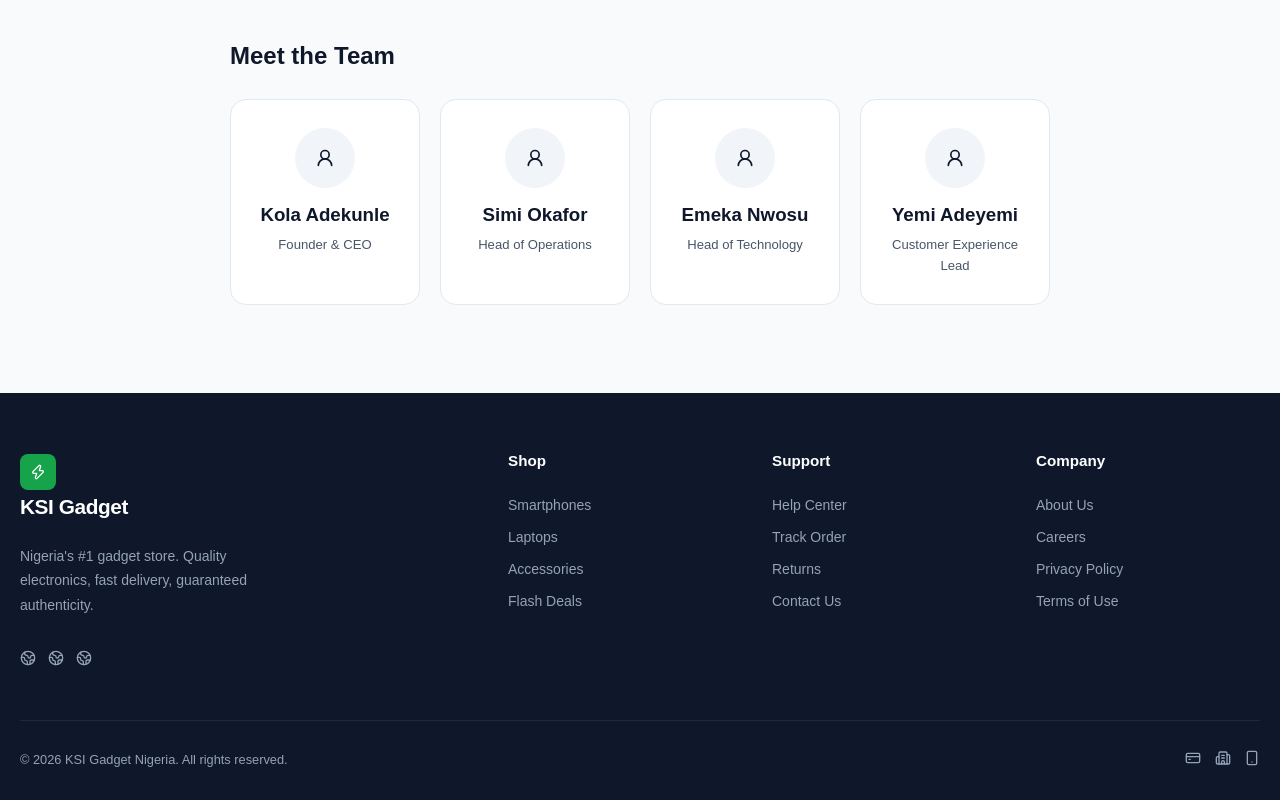
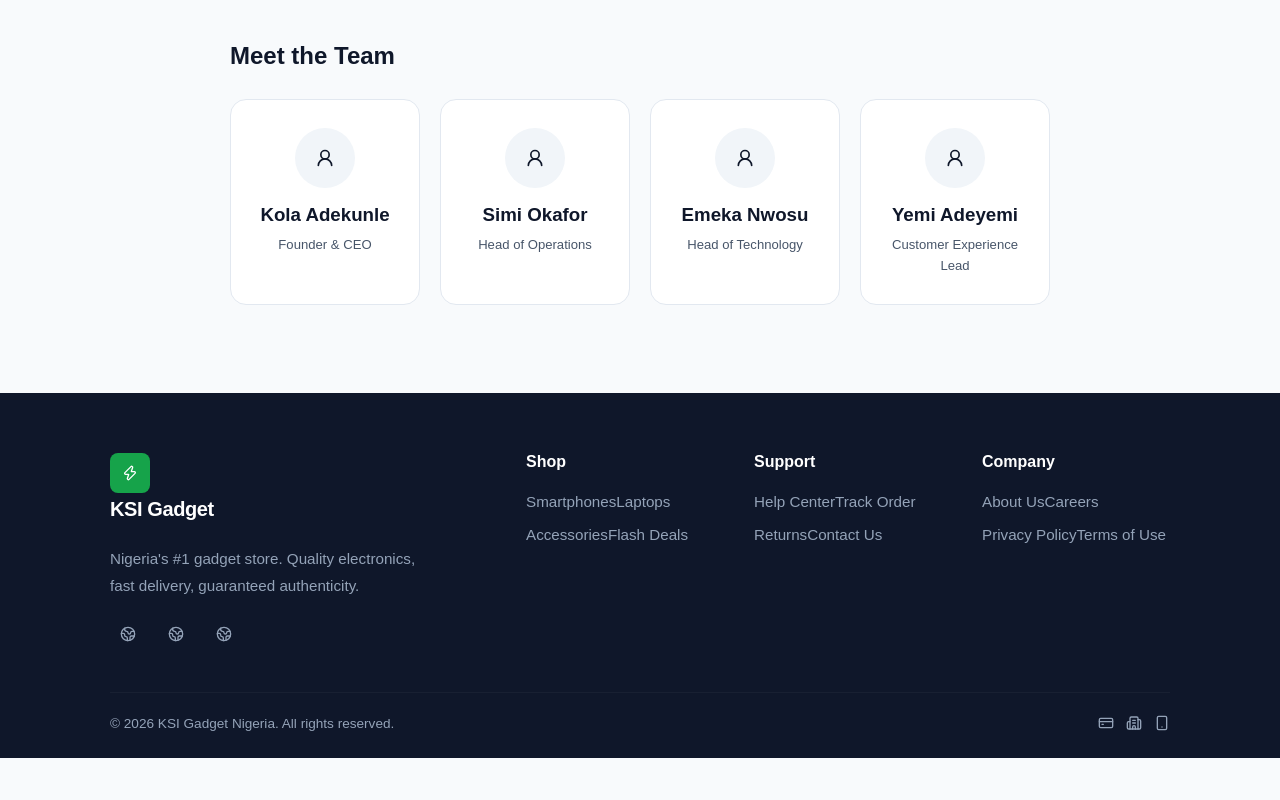
Before and after one commit to Mykelsown/ksi-store-frontend, a React (Vite) app: page /about in a window 1280 px wide. Shown: the part 998-1798 px from the top of the page. After the commit the page ends 1756 px from the top, so only its background shows below. Built offline with nearby package versions, Linux system fonts and the light colour scheme; no server answers.

Commit message:
update:added the utils folder for formatting of data consistently and also added few changes to some jsx and css files

```diff
--- a/src/components/Footer.css
+++ b/src/components/Footer.css
@@ -5,16 +5,18 @@
   padding: 3.5rem 0 1.5rem;
   margin-top: 3rem;
 }
+.footer .container { max-width: 1100px; margin: 0 auto; }
 .footer-grid {
   display: grid;
   grid-template-columns: 2fr 1fr 1fr 1fr;
   gap: 2.5rem;
   margin-bottom: 2.5rem;
+  align-items: start;
 }
 .footer-logo {
   display: flex;
   align-items: center;
-  gap: 0.4rem;
+  gap: 0.5rem;
   text-decoration: none;
   margin-bottom: 1rem;
 }
@@ -22,8 +24,8 @@
   font-size: 1.4rem;
   background: var(--primary);
   color: white;
-  width: 36px;
-  height: 36px;
+  width: 40px;
+  height: 40px;
   border-radius: 8px;
   display: flex;
   align-items: center;
@@ -31,52 +33,70 @@
 }
 .footer-logo .logo-text {
   font-family: 'Syne', sans-serif;
-  font-size: 1.3rem;
+  font-size: 1.25rem;
   font-weight: 800;
   color: white;
 }
 .footer-col p {
-  font-size: 0.875rem;
-  line-height: 1.75;
-  max-width: 240px;
-  margin-bottom: 1.25rem;
+  font-size: 0.95rem;
+  line-height: 1.8;
+  max-width: 320px;
+  margin-bottom: 1rem;
+  color: var(--footer-text);
 }
 .footer-col h4 {
   color: white;
   font-family: 'Syne', sans-serif;
   font-weight: 700;
+  font-size: 1rem;
+  margin-bottom: 0.75rem;
+}
+.footer-links { list-style: none; padding: 0; margin: 0; }
+.footer-links li { margin-bottom: 0.35rem; }
+.footer-col a {
+  display: inline-block;
   font-size: 0.95rem;
-  margin-bottom: 1rem;
-}
-.footer-col a {
-  display: block;
-  font-size: 0.875rem;
   color: var(--footer-text);
-  padding: 0.3rem 0;
-  transition: color 0.2s;
+  padding: 0.25rem 0;
+  transition: color 0.15s ease, transform 0.15s ease;
   cursor: pointer;
   text-decoration: none;
 }
-.footer-col a:hover { color: var(--primary-light); }
+.footer-col a:hover,
+.footer-col a:focus { color: var(--primary-light); transform: translateX(2px); outline: none; }
 
 .social-links { display: flex; gap: 0.75rem; }
 .social-links a {
-  font-size: 1.3rem;
-  display: inline-block;
-  transition: transform 0.2s;
+  font-size: 1.2rem;
+  display: inline-flex;
+  align-items: center;
+  justify-content: center;
+  width: 36px;
+  height: 36px;
+  border-radius: 6px;
+  transition: transform 0.18s ease, background 0.18s ease;
   text-decoration: none;
+  color: inherit;
 }
-.social-links a:hover { transform: scale(1.2); }
+.social-links a:hover,
+.social-links a:focus { transform: scale(1.08); background: rgba(255,255,255,0.04); }
 
 .footer-bottom {
-  border-top: 1px solid #1e293b;
-  padding-top: 1.5rem;
+  border-top: 1px solid rgba(255,255,255,0.04);
+  padding-top: 1.25rem;
   display: flex;
   justify-content: space-between;
   align-items: center;
-  font-size: 0.8rem;
+  font-size: 0.85rem;
+  gap: 1rem;
 }
-.payment-icons { font-size: 1.2rem; letter-spacing: 0.5rem; }
+.payment-icons { display: inline-flex; gap: 0.75rem; align-items: center; }
+.payment-icons img { height: 22px; display: inline-block; }
+
+/* Accessibility: focus ring for keyboard users */
+.footer-col a:focus,
+.social-links a:focus,
+.footer-logo:focus { box-shadow: 0 0 0 3px rgba(99,102,241,0.12); border-radius: 6px; }
 
 @media (max-width: 1024px) {
   .footer-grid { grid-template-columns: 1fr 1fr; }
@@ -84,4 +104,5 @@
 @media (max-width: 600px) {
   .footer-grid { grid-template-columns: 1fr; }
   .footer-bottom { flex-direction: column; gap: 0.5rem; text-align: center; }
+  .footer-col p { margin-left: 0; }
 }
--- a/src/components/ProductCard.jsx
+++ b/src/components/ProductCard.jsx
@@ -2,6 +2,7 @@
 import { useNavigate } from "react-router-dom";
 import { Heart, ShoppingCart } from "lucide-react";
 import { useApp } from "../context/useApp";
+import { formatPrice, formatRating, formatReviewCount, formatStockStatus, formatBrand } from "../utils/formatting";
 import "./ProductCard.css";
 
 export default function ProductCard({ product }) {
@@ -50,40 +51,26 @@ export default function ProductCard({ product }) {
 
       {/* Body */}
       <div className="card-body">
-        <div className="card-brand">{product.brand}</div>
-        <div className="card-name">{product.name}</div>
+        <div className="card-brand">{formatBrand(product.brand)}</div>
+        <div className="card-name" title={product.name}>{product.name}</div>
         <div className="card-rating">
-          <span className="stars">
-            {"★".repeat(Math.floor(product.rating || 0))}
-            {"☆".repeat(5 - Math.floor(product.rating || 0))}
+          <span className="stars" title={`${product.rating || 0} out of 5 stars`}>
+            {formatRating(product.rating)}
           </span>
           <span className="review-count">
-            {product.rating || 0} ({(product.numReviews || 0).toLocaleString()})
+            {(Number(product.rating) || 0).toFixed(1)} ({formatReviewCount(product.numReviews)})
           </span>
         </div>
         <div className="card-price">
           <span className="price-now">
-            ₦
-            {(product.price || 0).toLocaleString(undefined, {
-              minimumFractionDigits: 2,
-              maximumFractionDigits: 2,
-            })}
+            {formatPrice(product.price)}
           </span>
-          {product.stock > 0 ? (
-            <span
-              className="stock-status"
-              style={{ color: "green", fontSize: "0.85rem" }}
-            >
-              {product.stock} in stock
-            </span>
-          ) : (
-            <span
-              className="stock-status"
-              style={{ color: "red", fontSize: "0.85rem" }}
-            >
-              Out of stock
-            </span>
-          )}
+          <span
+            className="stock-status"
+            style={{ color: product.stock > 0 ? "green" : "red", fontSize: "0.85rem" }}
+          >
+            {formatStockStatus(product.stock)}
+          </span>
         </div>
       </div>
 
--- a/src/pages/Cart.jsx
+++ b/src/pages/Cart.jsx
@@ -51,13 +51,17 @@ export default function Cart() {
             {cart.map((item) => (
               <div key={item.id} className="cart-item">
                 <div className="cart-item-img">
-                  <Package size={20} />
+                  {item.image ? (
+                    <img src={item.image} alt={item.name} style={{ width: '60px', height: '60px', objectFit: 'cover', borderRadius: '4px' }} />
+                  ) : (
+                    <Package size={20} />
+                  )}
                 </div>
                 <div className="cart-item-info">
                   <div className="cart-item-brand">{item.brand}</div>
                   <div className="cart-item-name">{item.name}</div>
                   <div className="cart-item-price">
-                    ₦{item.price.toLocaleString()} each
+                    ₦{item.price.toLocaleString(undefined, { minimumFractionDigits: 2, maximumFractionDigits: 2 })} each
                   </div>
                   <div className="qty-control">
                     <button
@@ -100,7 +104,7 @@ export default function Cart() {
               <span>
                 Subtotal ({cart.reduce((s, c) => s + c.qty, 0)} items)
               </span>
-              <span>₦{cartTotal.toLocaleString()}</span>
+              <span>₦{cartTotal.toLocaleString(undefined, { minimumFractionDigits: 2, maximumFractionDigits: 2 })}</span>
             </div>
             <div className="summary-row">
               <span>Delivery</span>
@@ -110,7 +114,7 @@ export default function Cart() {
             </div>
             <div className="summary-row summary-total">
               <span>Total</span>
-              <span>₦{cartTotal.toLocaleString()}</span>
+              <span>₦{cartTotal.toLocaleString(undefined, { minimumFractionDigits: 2, maximumFractionDigits: 2 })}</span>
             </div>
             <button
               className="btn-primary"
--- a/src/pages/Checkout.jsx
+++ b/src/pages/Checkout.jsx
@@ -177,18 +177,20 @@ export default function Checkout() {
                     <div className="item-left">
                       <div className="item-thumb">
                         {item.image ? (
-                          <img src={item.image} alt={item.name} />
+                          <img src={item.image} alt={item.name} style={{ width: '50px', height: '50px', objectFit: 'cover', borderRadius: '4px' }} />
                         ) : (
                           item.emoji
                         )}
                       </div>
                       <div className="item-meta">
                         <div className="item-name">{item.name}</div>
+                        <div className="item-brand" style={{ fontSize: '0.85rem', color: '#666' }}>{item.brand}</div>
                         <div className="item-qty">Qty: {item.qty}</div>
+                        <div style={{ fontSize: '0.85rem', color: '#666' }}>₦{item.price.toLocaleString(undefined, { minimumFractionDigits: 0, maximumFractionDigits: 0 })}</div>
                       </div>
                     </div>
                     <div className="item-price">
-                      ₦{(item.price * item.qty).toLocaleString()}
+                      ₦{(item.price * item.qty).toLocaleString(undefined, { minimumFractionDigits: 2, maximumFractionDigits: 2 })}
                     </div>
                   </div>
                 ))
@@ -197,16 +199,16 @@ export default function Checkout() {
 
             <div className="order-summary">
               <div className="summary-row">
-                <span>Subtotal</span>
-                <span>₦{cartTotal.toLocaleString()}</span>
+                <span>Subtotal ({cart.length} items)</span>
+                <span>₦{cartTotal.toLocaleString(undefined, { minimumFractionDigits: 2, maximumFractionDigits: 2 })}</span>
               </div>
               <div className="summary-row">
                 <span>Shipping</span>
-                <span>Calculated at checkout</span>
+                <span style={{ color: 'var(--primary)', fontWeight: 600 }}>Free</span>
               </div>
               <div className="summary-row total">
                 <span>Total</span>
-                <span>₦{cartTotal.toLocaleString()}</span>
+                <span>₦{cartTotal.toLocaleString(undefined, { minimumFractionDigits: 2, maximumFractionDigits: 2 })}</span>
               </div>
 
               <button
--- a/src/pages/Dashboard.jsx
+++ b/src/pages/Dashboard.jsx
@@ -76,7 +76,7 @@ export default function Dashboard() {
             </div>
             <div className="dashboard-chip">
               <span>Cart total</span>
-              <strong>₦{cartTotal.toLocaleString()}</strong>
+              <strong>₦{cartTotal.toLocaleString(undefined, { minimumFractionDigits: 2, maximumFractionDigits: 2 })}</strong>
             </div>
             <div className="dashboard-chip">
               <span>Total orders</span>
@@ -121,13 +121,19 @@ export default function Dashboard() {
           <article className="dashboard-card">
             <h2>Recent orders</h2>
             {recentOrders.length === 0 ? (
-              <p>No recent orders yet.</p>
+              <p>No recent orders yet. <Link to="/phones" style={{ color: 'var(--primary)' }}>Start shopping</Link></p>
             ) : (
               <div className="dashboard-actions">
                 {recentOrders.map((order) => (
-                  <div key={order.id} className="dashboard-action-link">
-                    #{order.id.slice(0, 8)} • {order.status} • ₦
-                    {Number(order.totalAmount || 0).toLocaleString()}
+                  <div key={order.id} className="dashboard-action-link" style={{ padding: '0.75rem', backgroundColor: '#f5f5f5', borderRadius: '6px', display: 'flex', justifyContent: 'space-between', alignItems: 'center' }}>
+                    <div>
+                      <div style={{ fontWeight: '600' }}>#{order.id?.slice(0, 8) || 'N/A'}</div>
+                      <div style={{ fontSize: '0.85rem', color: '#666' }}>Status: {order.status}</div>
+                    </div>
+                    <div style={{ textAlign: 'right' }}>
+                      <div style={{ fontWeight: '600' }}>₦{Number(order.totalAmount || 0).toLocaleString(undefined, { minimumFractionDigits: 2, maximumFractionDigits: 2 })}</div>
+                      <div style={{ fontSize: '0.85rem', color: '#666' }}>{new Date(order.createdAt).toLocaleDateString()}</div>
+                    </div>
                   </div>
                 ))}
               </div>
--- a/src/pages/ProductDetail.jsx
+++ b/src/pages/ProductDetail.jsx
@@ -137,13 +137,12 @@ export default function ProductDetail() {
 
               <div className="detail-price-row">
                 <span className="detail-price">
-                  ₦
-                  {(product.price || 0).toLocaleString(undefined, {
-                    minimumFractionDigits: 2,
-                    maximumFractionDigits: 2,
+                  ₦{(product.price || 0).toLocaleString(undefined, {
+                    minimumFractionDigits: 0,
+                    maximumFractionDigits: 0,
                   })}
                 </span>
-                {product.stock > 0 ? (
+                {product.stock && product.stock > 0 ? (
                   <span
                     style={{
                       color: "green",
--- /dev/null
+++ b/src/utils/formatting.js
@@ -0,0 +1,115 @@
+/**
+ * Utility functions for consistent data formatting across the application
+ */
+
+/**
+ * Format currency in Nigerian Naira
+ * @param {number} amount - The amount to format
+ * @param {boolean} showDecimals - Whether to show decimal places (default: true)
+ * @returns {string} Formatted currency string
+ */
+export const formatCurrency = (amount, showDecimals = true) => {
+  const num = Number(amount) || 0;
+  return num.toLocaleString(undefined, {
+    minimumFractionDigits: showDecimals ? 2 : 0,
+    maximumFractionDigits: showDecimals ? 2 : 0,
+  });
+};
+
+/**
+ * Format price with Naira symbol
+ * @param {number} price - The price to format
+ * @param {boolean} showDecimals - Whether to show decimal places (default: false)
+ * @returns {string} Formatted price with ₦ symbol
+ */
+export const formatPrice = (price, showDecimals = false) => {
+  return `₦${formatCurrency(price, showDecimals)}`;
+};
+
+/**
+ * Format rating with stars
+ * @param {number} rating - The rating value (0-5)
+ * @returns {string} Star representation
+ */
+export const formatRating = (rating) => {
+  const rate = Math.floor(rating || 0);
+  return "★".repeat(rate) + "☆".repeat(5 - rate);
+};
+
+/**
+ * Format date to readable format
+ * @param {string|Date} date - The date to format
+ * @returns {string} Formatted date
+ */
+export const formatDate = (date) => {
+  if (!date) return "";
+  try {
+    return new Date(date).toLocaleDateString("en-NG", {
+      year: "numeric",
+      month: "short",
+      day: "numeric",
+    });
+  } catch {
+    return "";
+  }
+};
+
+/**
+ * Get first 8 characters of ID
+ * @param {string} id - The ID to truncate
+ * @returns {string} First 8 characters with # prefix
+ */
+export const formatOrderId = (id) => {
+  return `#${(id || "N/A").slice(0, 8)}`;
+};
+
+/**
+ * Format product name for display (truncate if too long)
+ * @param {string} name - The product name
+ * @param {number} maxLength - Maximum length (default: 50)
+ * @returns {string} Formatted product name
+ */
+export const formatProductName = (name, maxLength = 50) => {
+  if (!name) return "Product";
+  if (name.length <= maxLength) return name;
+  return name.substring(0, maxLength) + "...";
+};
+
+/**
+ * Format brand name with fallback
+ * @param {string} brand - The brand name
+ * @returns {string} Formatted brand name
+ */
+export const formatBrand = (brand) => {
+  return brand || "KSI";
+};
+
+/**
+ * Format stock status
+ * @param {number} stock - The stock amount
+ * @returns {string} Formatted stock status
+ */
+export const formatStockStatus = (stock) => {
+  const stck = Number(stock) || 0;
+  if (stck > 0) return `✓ ${stck} in stock`;
+  return "✗ Out of stock";
+};
+
+/**
+ * Format review count
+ * @param {number} count - The review count
+ * @returns {string} Formatted review count
+ */
+export const formatReviewCount = (count) => {
+  const cnt = Number(count) || 0;
+  return `${cnt.toLocaleString()} review${cnt === 1 ? "" : "s"}`;
+};
+
+/**
+ * Format quantity with label
+ * @param {number} qty - The quantity
+ * @returns {string} Formatted quantity
+ */
+export const formatQuantity = (qty) => {
+  return `Qty: ${Number(qty) || 1}`;
+};
```
